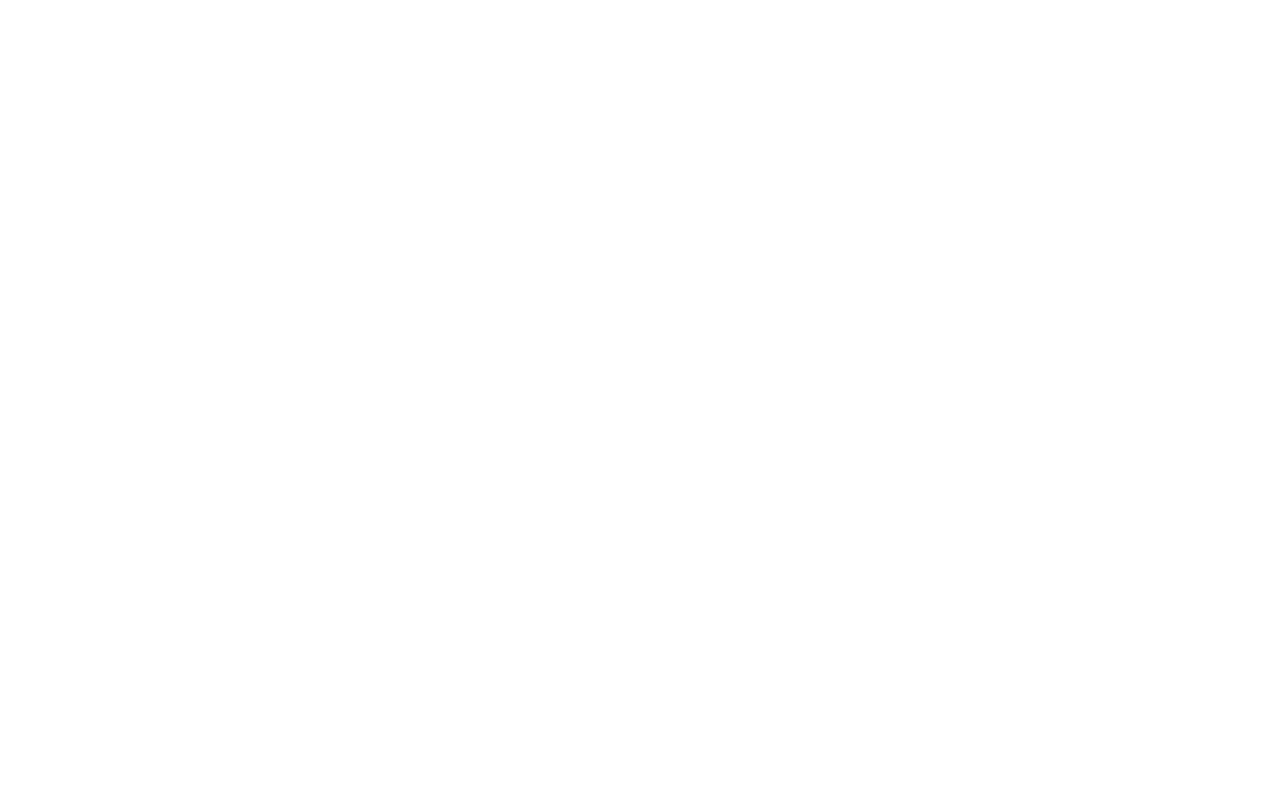
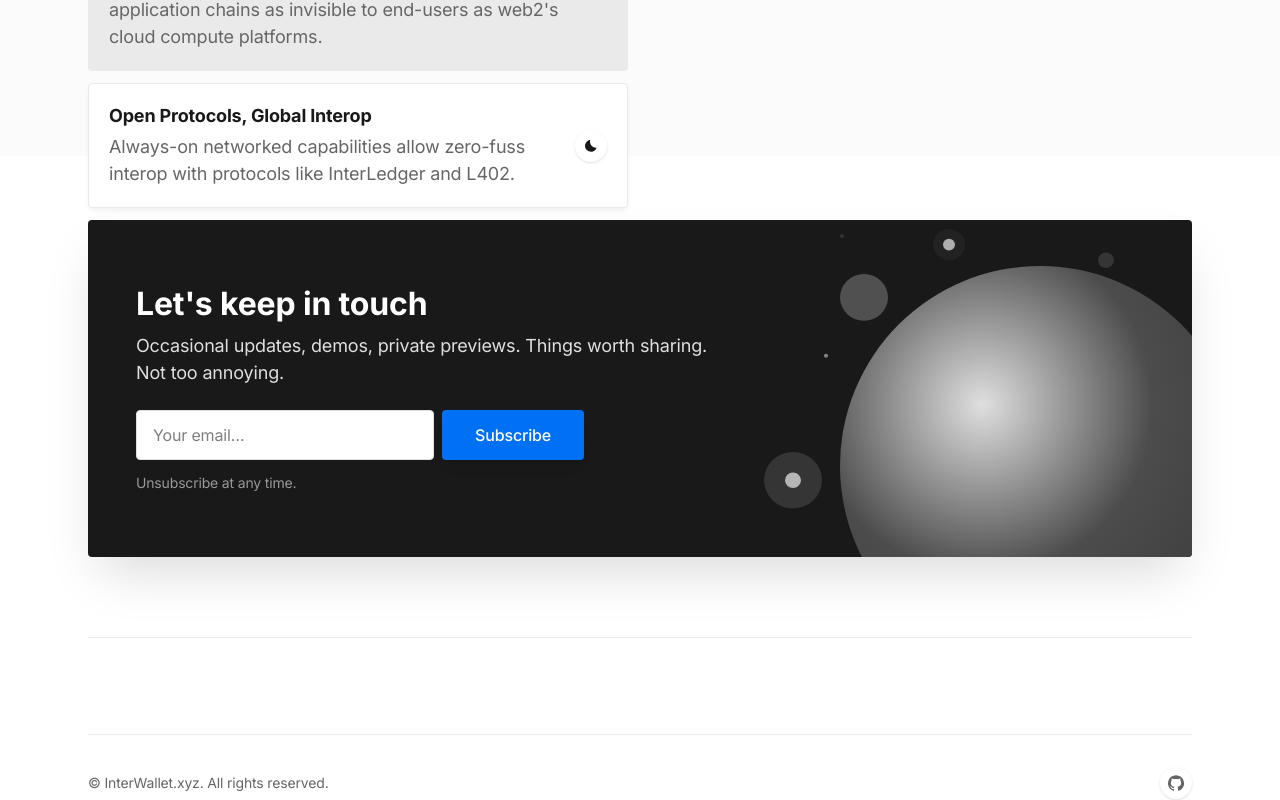
Before and after one commit to interwallet/interwallet.xyz, a Next.js app: page /pitch in a window 1280 px wide. Before the commit this address had no page. Shown: the part 1700-2500 px from the top of the page. Before the commit the page ends 800 px from the top, so only its background shows below. Built offline with nearby package versions, Linux system fonts and the light colour scheme.

Commit message:
copy existing landing page to /pitch

```diff
--- /dev/null
+++ b/app/(default)/pitch/layout.tsx
@@ -0,0 +1,36 @@
+'use client'
+
+import { useEffect } from 'react'
+
+import AOS from 'aos'
+import 'aos/dist/aos.css'
+
+import Footer from '@/components/ui/footer'
+
+export default function DefaultLayout({
+  children,
+}: {
+  children: React.ReactNode
+}) {
+
+  useEffect(() => {
+    AOS.init({
+      once: true,
+      disable: 'phone',
+      duration: 700,
+      easing: 'ease-out-cubic',
+    })
+  })
+
+  return (
+    <>
+      <main className="grow">
+
+        {children}
+
+      </main>
+
+      <Footer />
+    </>
+  )
+}
--- /dev/null
+++ b/app/(default)/pitch/page.tsx
@@ -0,0 +1,22 @@
+export const metadata = {
+  title: 'InterWallet',
+  description: 'A next-generation crypto wallet for the next-generation of crypto adoption.',
+}
+
+import Hero from '@/components/hero'
+import Features from '@/components/features'
+import FeaturesBlocks from '@/components/features-blocks'
+import Testimonials from '@/components/testimonials'
+import Newsletter from '@/components/newsletter'
+
+export default function Home() {
+  return (
+    <>
+      <Hero />
+      <Features />
+      {/* <FeaturesBlocks /> */}
+      {/* <Testimonials />1 */}
+      <Newsletter />
+    </>
+  )
+}
```
